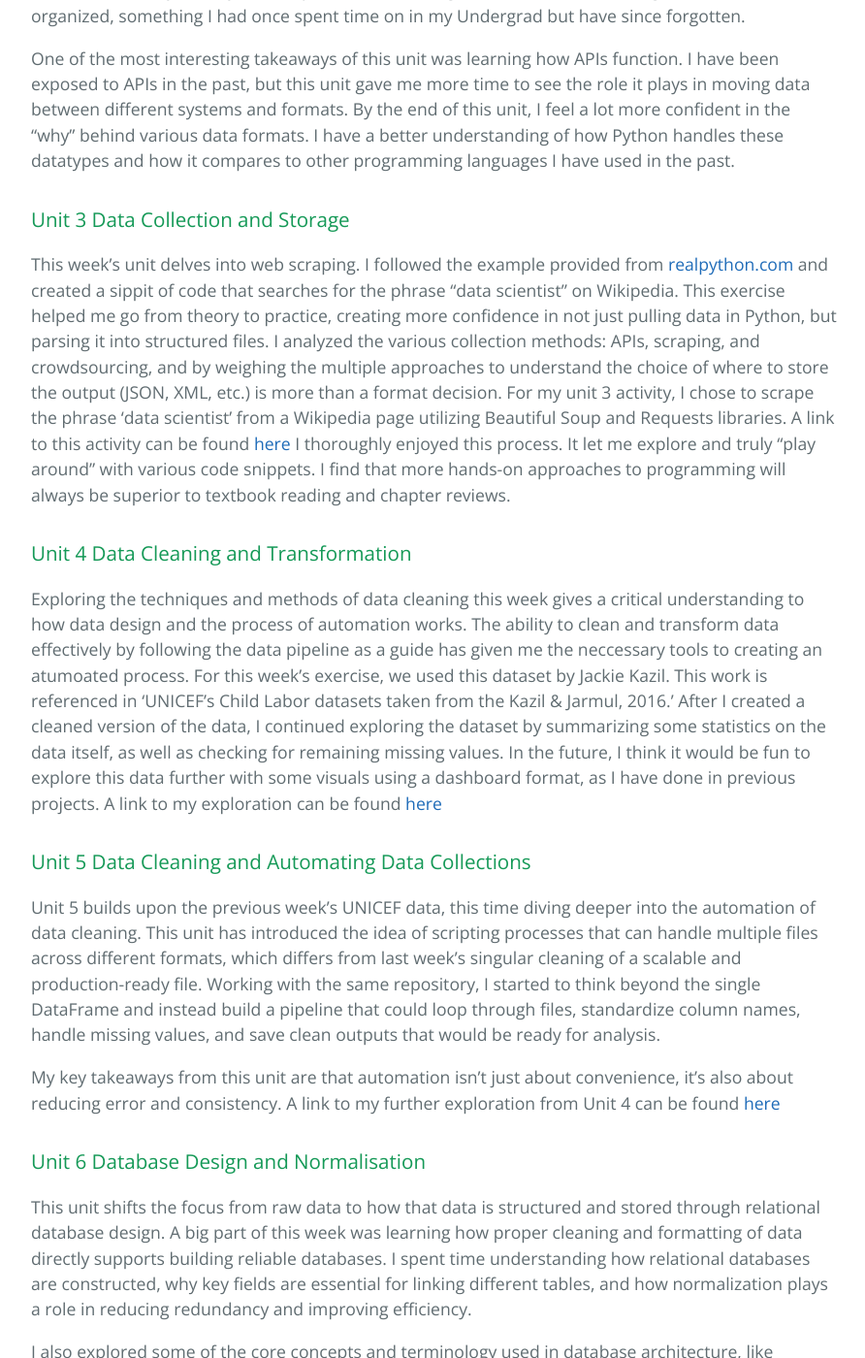
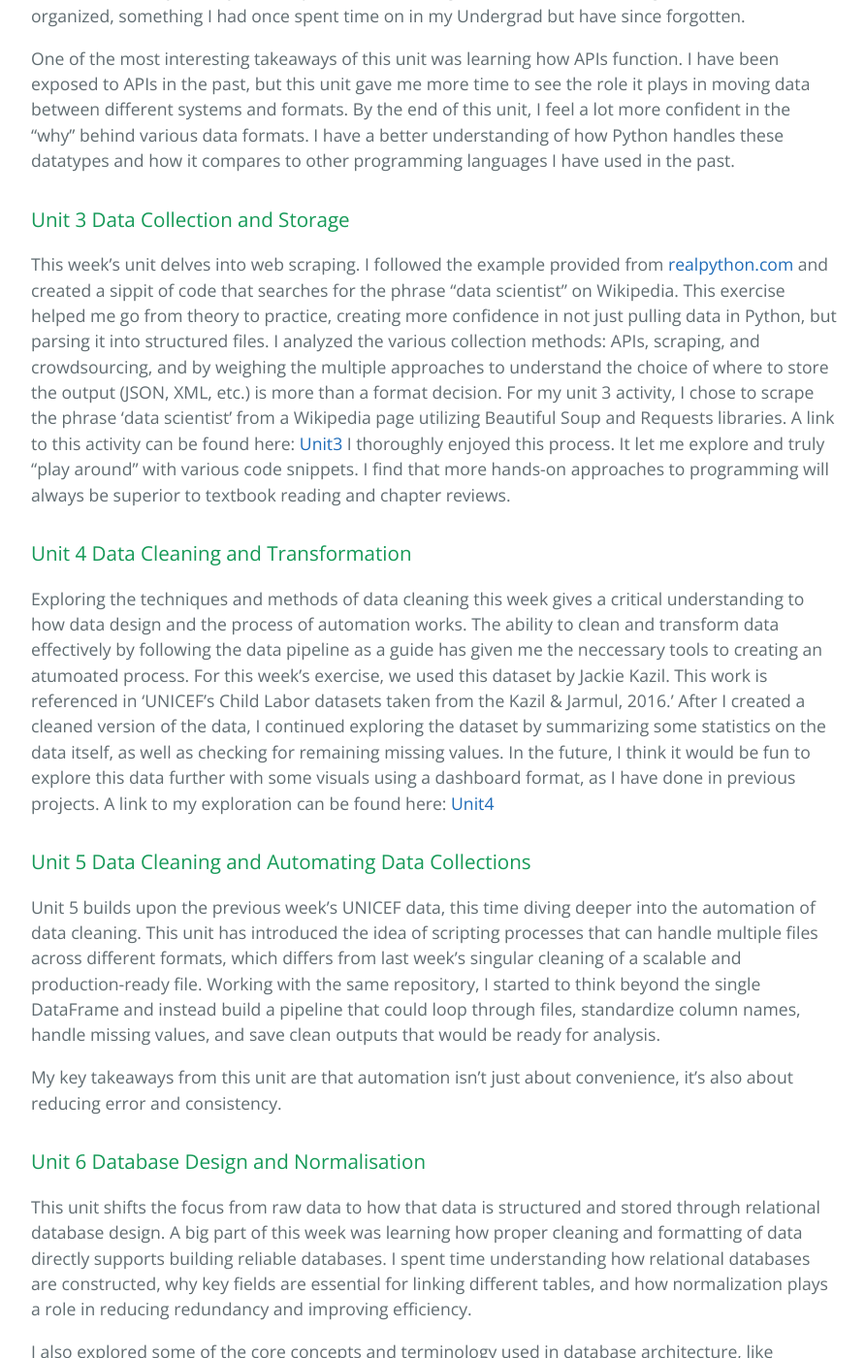
Before and after one commit to matilda-nilsson/matilda-nilsson.github.io, a Jekyll site: the page built from bd.md, in a window 1280 px wide and 1400 px high, scrolled down 2556 px. Shown: the whole window at 97% size, without its empty margins (192-1084 px from the left). Built offline with Jekyll 4.4.1, drawn with Linux system fonts in a browser that asks for light colours; our own code applies the rules of GitHub Pages for plain Markdown files; some of the changed text lies outside the part shown.

Commit message:
Update bd.md

```diff
--- a/bd.md
+++ b/bd.md
@@ -53,7 +53,7 @@
 This week's unit delves into web scraping. I followed the example provided from <a href="https://realpython.com/beautiful-soup-web-scraper-python">realpython.com</a> and created a sippit of code that searches for the phrase "data scientist" on Wikipedia. This exercise helped me go from theory to practice, creating more confidence in not just pulling data in Python, but parsing it into structured files.
 I analyzed the various collection methods: APIs, scraping, and crowdsourcing, and by weighing the multiple approaches to understand the choice of where to store the output (JSON, XML, etc.) is more than a format decision.
 For my unit 3 activity, I chose to scrape the phrase 'data scientist' from a Wikipedia page utilizing Beautiful Soup and Requests libraries.
-A link to this activity can be found <a>here</a>
+A link to this activity can be found here: [Unit3](https://github.com/matilda-nilsson/matilda-nilsson.github.io/blob/main/assets/css/BD/Unit3.ipynb)
 I thoroughly enjoyed this process. It let me explore and truly "play around" with various code snippets. I find that more hands-on approaches to programming will always be superior to textbook reading and chapter reviews.
 
 ### Unit 4 Data Cleaning and Transformation <a name="unit4"></a>
@@ -61,7 +61,7 @@
 Exploring the techniques and methods of data cleaning this week gives a critical understanding to how data design and the process of automation works. The ability to clean and transform data effectively by following the data pipeline as a guide has given me the neccessary tools to creating an atumoated process.
 For this week's exercise, we used this dataset by Jackie Kazil. This work is referenced in ‘UNICEF’s Child Labor datasets taken from the Kazil & Jarmul, 2016.'
 After I created a cleaned version of the data, I continued exploring the dataset by summarizing some statistics on the data itself, as well as checking for remaining missing values. In the future, I think it would be fun to explore this data further with some visuals using a dashboard format, as I have done in previous projects.
-A link to my exploration can be found <a>here</a>
+A link to my exploration can be found here: [Unit4](https://github.com/matilda-nilsson/matilda-nilsson.github.io/blob/main/assets/css/BD/Unit4Cleaning.ipynb)
 
 ### Unit 5 Data Cleaning and Automating Data Collections <a name="unit5"></a>
 
@@ -69,20 +69,23 @@
 Working with the same repository, I started to think beyond the single DataFrame and instead build a pipeline that could loop through files, standardize column names, handle missing values, and save clean outputs that would be ready for analysis.
 
 My key takeaways from this unit are that automation isn't just about convenience, it's also about reducing error and consistency.
-A link to my further exploration from Unit 4 can be found <a>here</a>
 
 ### Unit 6 Database Design and Normalisation <a name="unit6"></a>
 
 This unit shifts the focus from raw data to how that data is structured and stored through relational database design. A big part of this week was learning how proper cleaning and formatting of data directly supports building reliable databases. I spent time understanding how relational databases are constructed, why key fields are essential for linking different tables, and how normalization plays a role in reducing redundancy and improving efficiency.
 
 I also explored some of the core concepts and terminology used in database architecture, like primary keys, foreign keys, and relationships between entities.
-A highlight of this unit was working on our group project, where we collaborated to outline the structure for a MySQL database and the concept of ZeroTrace, our group's idea of an accessibility tool form for those who need it. It was a hands-on way to apply what we were learning, and it really helped reinforce the importance of planning before building. Our report on ZeroTrace can be found <a>here</a
+A highlight of this unit was working on our group project, where we collaborated to outline the structure for a MySQL database and the concept of ZeroTrace, our group's idea of an accessibility tool form for those who need it. It was a hands-on way to apply what we were learning, and it really helped reinforce the importance of planning before building.
+
+Our report on ZeroTrace can be found here: [Developmental Team Project](https://github.com/matilda-nilsson/matilda-nilsson.github.io/blob/main/assets/css/BD/DevelopmentTeamProject-BigData.pdf)
 
 ### Unit 7 Constructing Normalised Tables and Database Build <a name="unit7"></a>
 This week I got to utalize skills I have already honed in from my work as a lead data scienctist within my career. We were given an un-normalized table and asked to break it down into 1NF, 2NF, and 3NF (first, second, and third normal form). This task was easy for me as I do a lot of normalization tasks within my daily scope of work. I did enjoy thinking about normalization in terms of students, teachers, and courses instead of a more cooporate setting. Next, we were tasked with creating a database build for the tables we had normalized. This step was smooth and unchallaging and did not take much of my time, I used PostgresSQL as it is what I am the most confident in and utalized PGAdmin to completete the query work.
 
-Here is a <a>link</a> to my SQL file, as well as an image of the completed final table being queried on my local environment.
-![Unit7 IMAGE THINGY LINK](LINK)
+Here is a my SQL file: [Data Build](https://github.com/matilda-nilsson/matilda-nilsson.github.io/blob/main/assets/css/BD/Unit7Databuild.sql)
+Here is a PDF of my normalization task: [Normalization Task](https://github.com/matilda-nilsson/matilda-nilsson.github.io/blob/main/assets/css/BD/Unit7Normalization.pdf)
+As well as an image of the completed final table being queried on my local environment.
+<img width="559" alt="Unit7DataBuild" src="https://github.com/matilda-nilsson/matilda-nilsson.github.io/blob/main/assets/css/BD/Unit7DataBuildPIC.png" />
 
 ### Unit 8-10 Comparing Compliance Laws <a name="unit8"></a>
 In the EU under Article 5 and 32 of the GDPR, personal data must be processed in a secure and appropriate way. Meaning encryption and pseudonymization are essential to protect confidentiality. These measures must also be visible and proactive in order to reduce the harm of data loss or data leaks.
```
Also changed, not shown: other parts of bd.md (+3 -3 lines).
